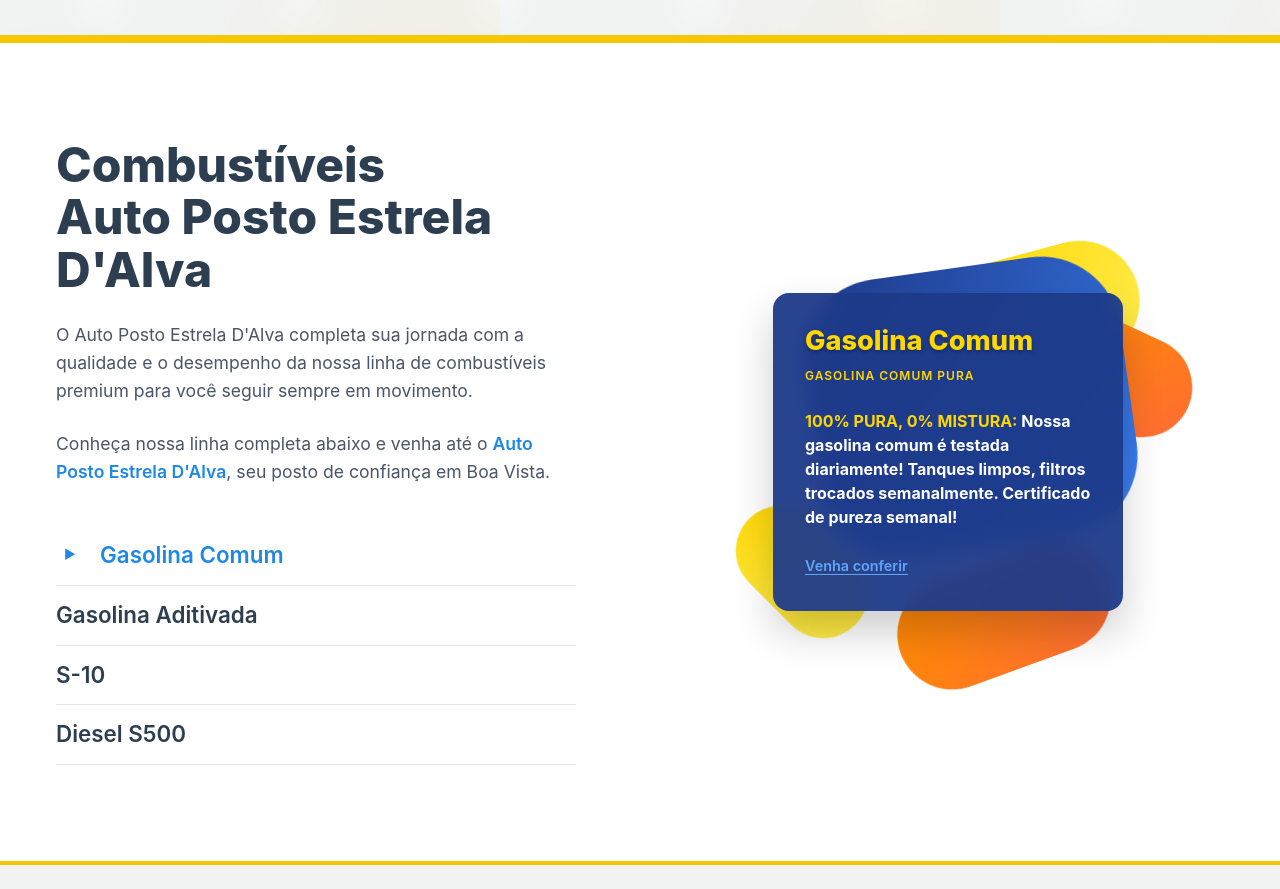
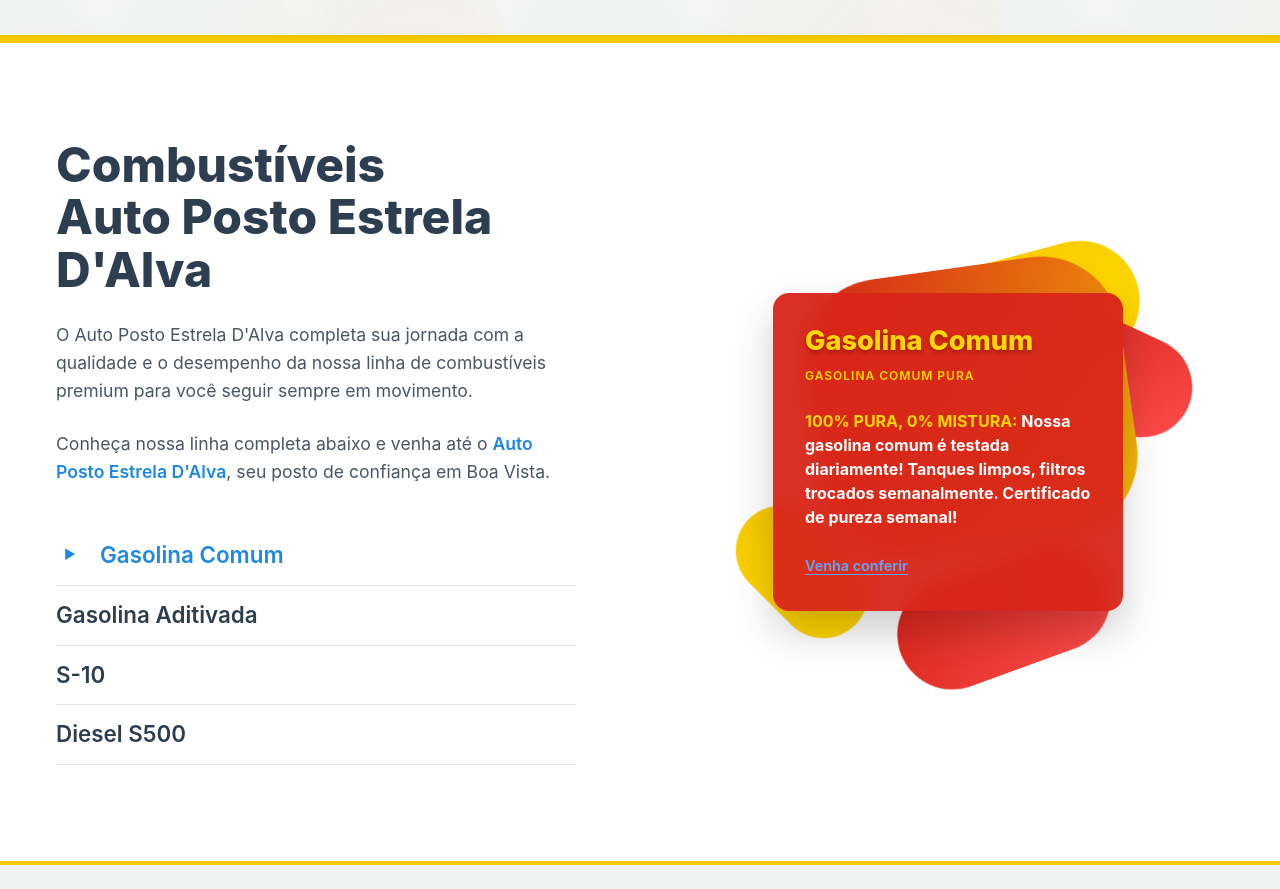
Before and after one commit to F2nn1K/site_posto_RR, a PHP site: page / in a window 1280 px wide. Shown: the part 2192-3081 px from the top of the page. Run offline with PHP 8.4, Linux system fonts and the light colour scheme; some libraries are stand-ins or nearby versions.

Commit message:
Atualização do estilo CSS com melhorias na seção sobre e ajustes visuais

```diff
--- a/style.css
+++ b/style.css
@@ -3337,7 +3337,7 @@
 
 /* Formas específicas baseadas na imagem */
 .shape-yellow-1 {
-    background: linear-gradient(135deg, #ffd700, #ffed4e);
+    background: linear-gradient(135deg, #F7C700, #ffd700);
     width: 200px;
     height: 120px;
     top: 10%;
@@ -3347,7 +3347,7 @@
 }
 
 .shape-orange-1 {
-    background: linear-gradient(135deg, #ff8c00, #ff6b35);
+    background: linear-gradient(135deg, #D9251A, #ff4d4d);
     width: 180px;
     height: 100px;
     top: 25%;
@@ -3357,7 +3357,7 @@
 }
 
 .shape-blue-main {
-    background: linear-gradient(135deg, #1e3a8a, #3b82f6);
+    background: linear-gradient(135deg, #D9251A, #F7C700);
     width: 320px;
     height: 280px;
     top: 15%;
@@ -3368,7 +3368,7 @@
 }
 
 .shape-yellow-2 {
-    background: linear-gradient(135deg, #ffd700, #ffed4e);
+    background: linear-gradient(135deg, #F7C700, #ffd700);
     width: 150px;
     height: 90px;
     bottom: 15%;
@@ -3378,7 +3378,7 @@
 }
 
 .shape-orange-2 {
-    background: linear-gradient(135deg, #ff8c00, #ff6b35);
+    background: linear-gradient(135deg, #D9251A, #ff4d4d);
     width: 220px;
     height: 110px;
     bottom: 5%;
@@ -3391,7 +3391,7 @@
 .combustivel-card {
     position: relative;
     z-index: 3;
-    background: rgba(30, 58, 138, 0.95);
+    background: rgba(217, 37, 26, 0.95);
     color: white;
     padding: 2rem;
     border-radius: 16px;
```
